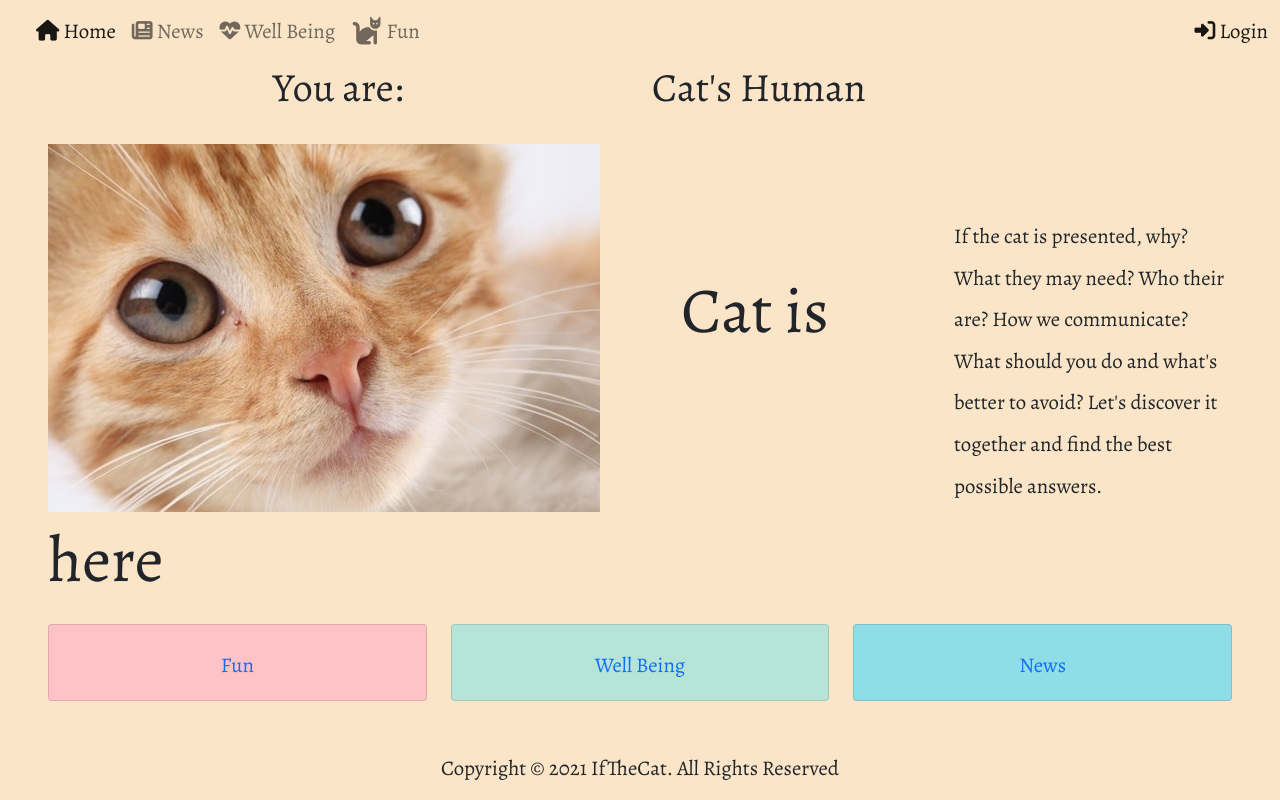
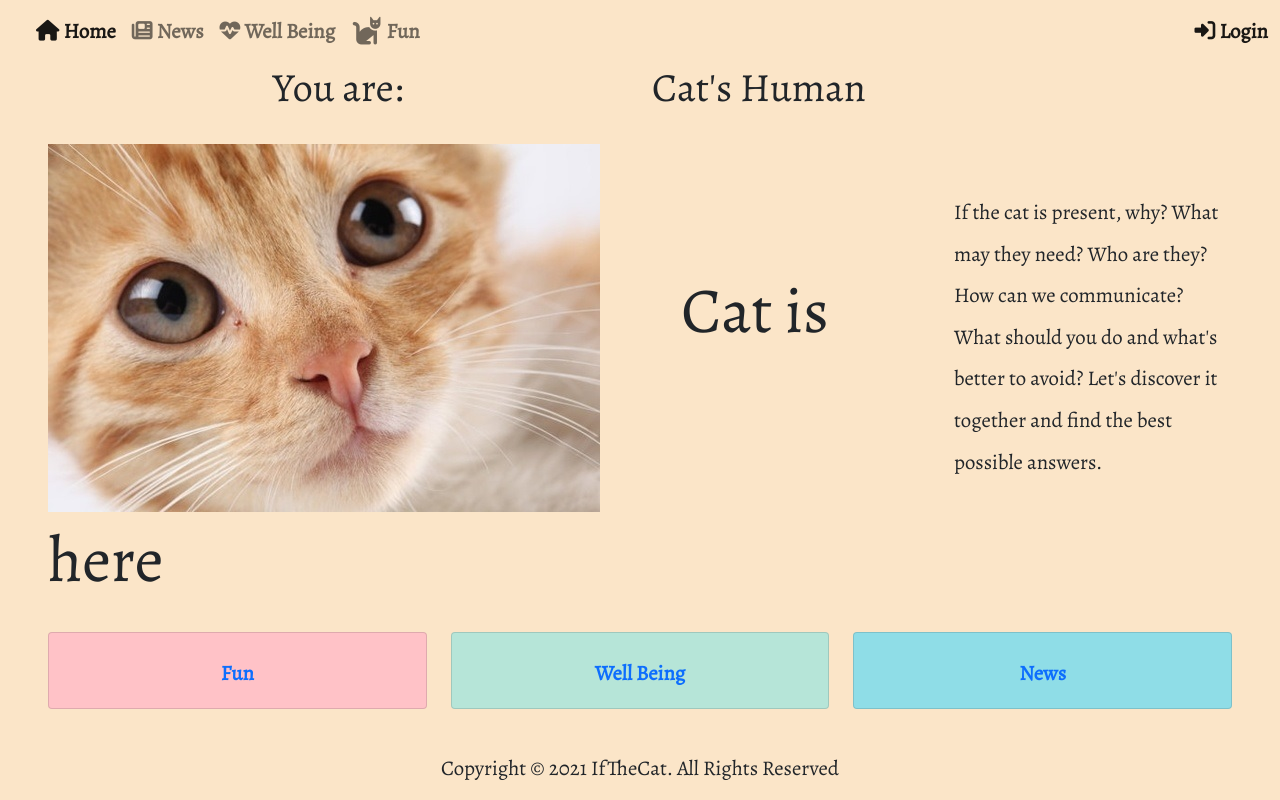
Before and after one commit to mpaskal/ifthecat, a website: page index.html in a window 1280 px wide. Shown: the top 800 px of the page. Drawn offline with nearby package versions, Linux system fonts and the light colour scheme.

Commit message:
Update text and links

```diff
--- a/assets/scss/style.scss
+++ b/assets/scss/style.scss
@@ -114,7 +114,18 @@ p {
 a {
   font-size: 1.3rem;
   text-decoration: none;
+  font-weight: 600;
 }
+
+#id {
+  a {
+    color: #ff9a14;
+    font-size: 1.3rem;
+    text-decoration: none;
+    font-weight: 600;
+  }
+}
+
 .fun {
   background-color: #ffc2c7;
 }
--- a/index.html
+++ b/index.html
@@ -90,10 +90,10 @@
             <span id="mainMsg">Cat is here</span>
           </div>
           <div class="col col-md-1"></div>
-          <div class="col col-md-3 mt-5 pt-4 main-text">
+          <div class="col col-md-3 mt-4 pt-4 main-text">
             <p>
-              If the cat is presented, why? What they may need? Who their are?
-              How we communicate? What should you do and what's better to avoid?
+              If the cat is present, why? What may they need? Who are they? How
+              can we communicate? What should you do and what's better to avoid?
               Let's discover it together and find the best possible answers.
             </p>
           </div>
@@ -101,14 +101,14 @@
         <!-- row 3 -->
         <div class="row nav-cards">
           <div class="col col-sm-12 col-md-4">
-            <div class="card fun mt-3">
+            <div class="card fun mt-4">
               <div class="card-body">
                 <div class="home-links"><a href="#fun">Fun</a></div>
               </div>
             </div>
           </div>
           <div class="col col-sm-12 col-md-4">
-            <div class="card well-being mt-3">
+            <div class="card well-being mt-4">
               <div class="card-body">
                 <div class="home-links">
                   <a href="#wellbeing">Well Being</a>
@@ -117,7 +117,7 @@
             </div>
           </div>
           <div class="col col-sm-12 col-md-4">
-            <div class="card news mt-3">
+            <div class="card news mt-4">
               <div class="card-body">
                 <div class="home-links"><a href="#news">News</a></div>
               </div>
```
Also changed, not shown: assets/css/style.css, 1 other file.
